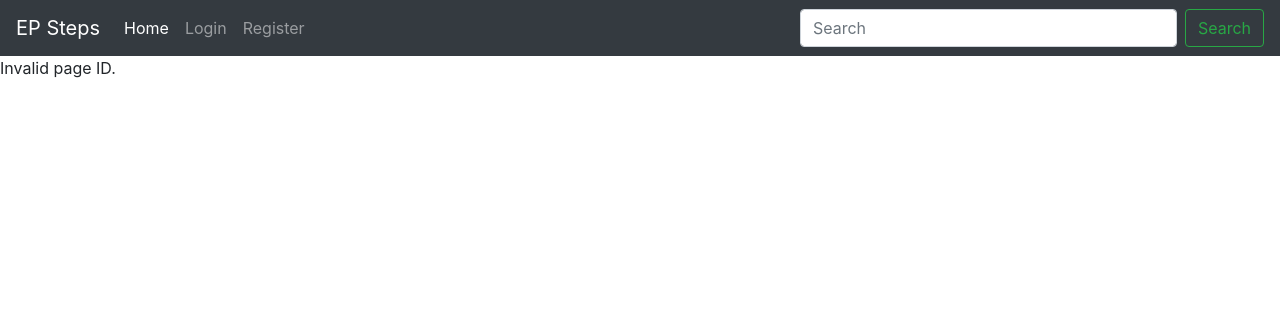
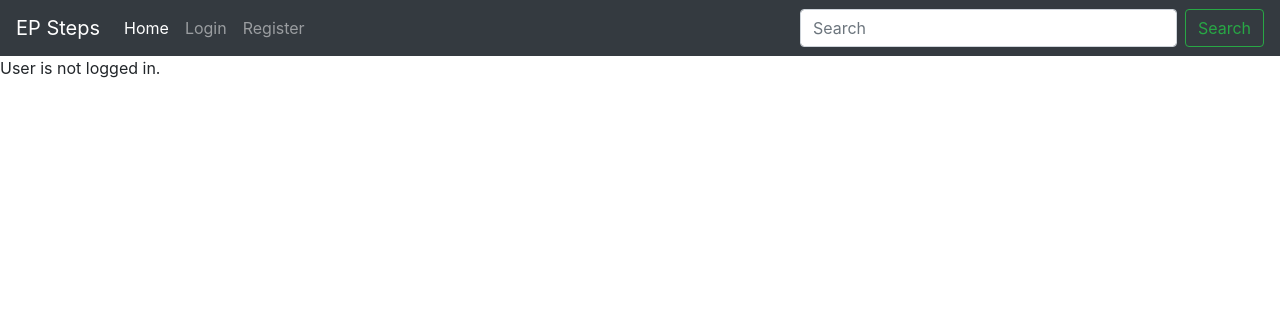
Before and after one commit to lilia1312/Final-Project, a PHP site: page /view.php in a window 1280 px wide. Shown: the top 316 px of the page. Run offline with PHP 8.4, Linux system fonts and the light colour scheme; some libraries are stand-ins or nearby versions.

```diff
--- a/view.php
+++ b/view.php
@@ -3,6 +3,11 @@ require('connect.php');
 include 'header.php';
 
 $admin = isset($_SESSION['role']) && $_SESSION['role'] === 'admin';
+
+if (!isset($_SESSION['user_id'])) {
+    die('User is not logged in.');
+}
+
 
 if (isset($_GET['id']) && is_numeric($_GET['id'])) {
     $id = $_GET['id'];
@@ -39,8 +44,8 @@ if (isset($_POST['submit'])) {
         $statement->execute();
 
         // Redirect to avoid re-submission on refresh
-        //header('Location: view.php?id=' . $id);
-        //exit;
+        header('Location: view.php?id=' . $id);
+        exit;
     } else {
         $error = "Comment field cannot be empty.";
     }
```
